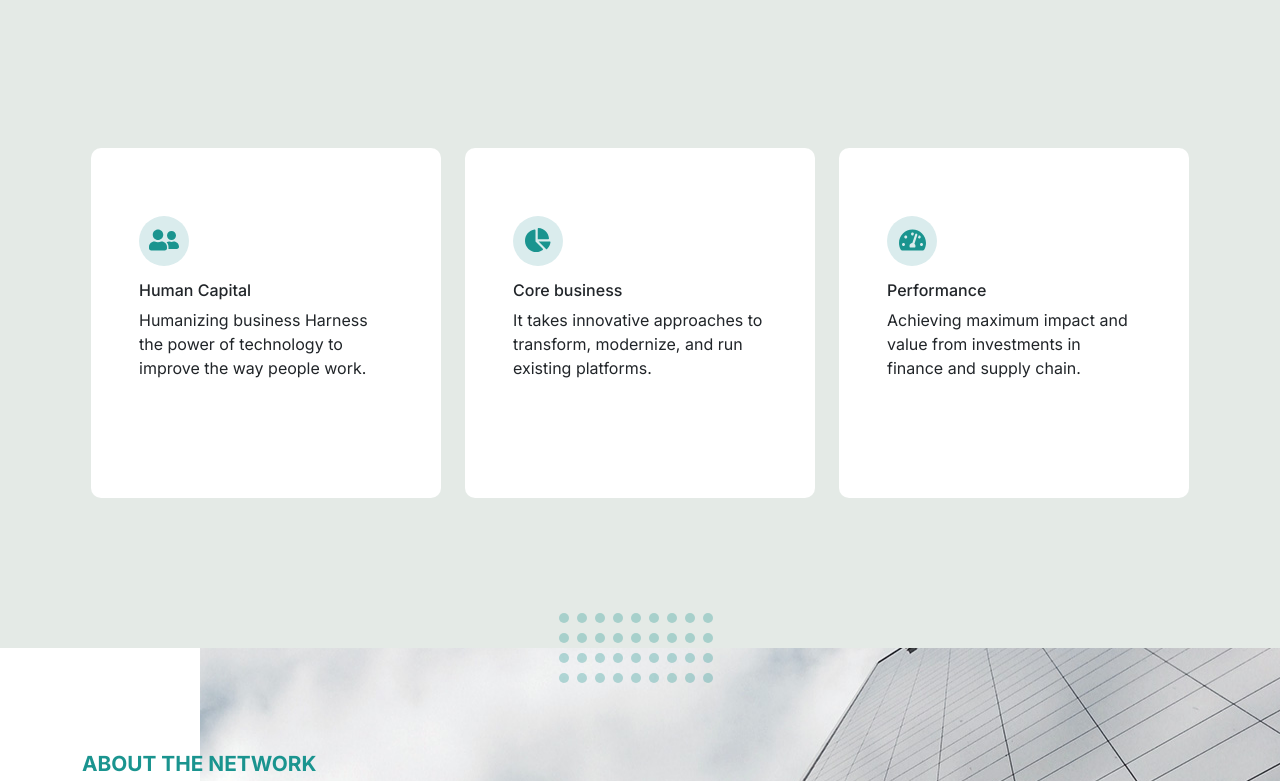
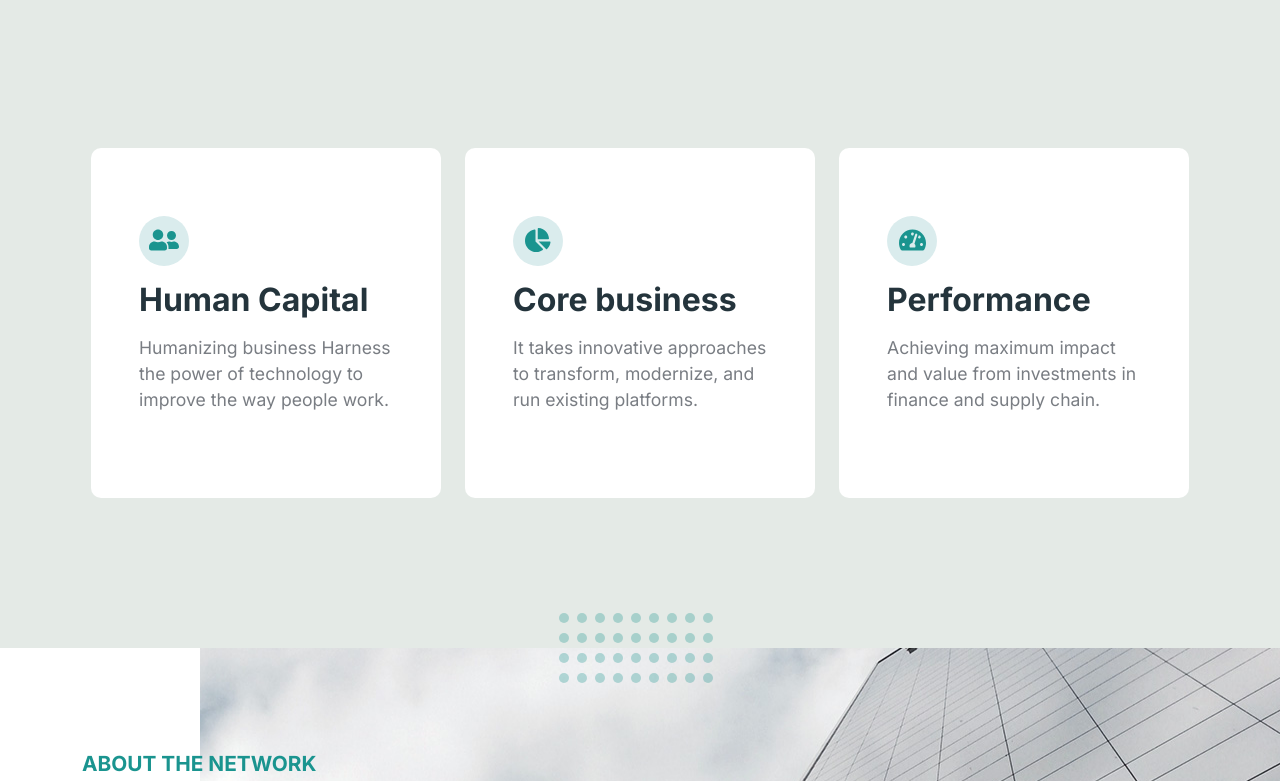
Before and after one commit to Francesco-Ostellari/proj-html-vuejs, a Vue app: page / in a window 1280 px wide. Shown: the part 1261-2042 px from the top of the page. Built offline with nearby package versions, Linux system fonts and the light colour scheme.

Commit message:
fix-section

```diff
--- a/src/components/Main.vue
+++ b/src/components/Main.vue
@@ -573,7 +573,7 @@ export default {
             font-size: 1.5em;
           }
         }
-        .container-text-first-section {
+        .container-text-core-business {
           h1 {
             font-weight: bold;
             color: #24343c;
```
